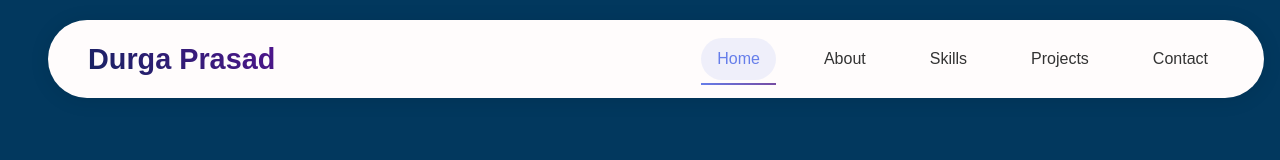
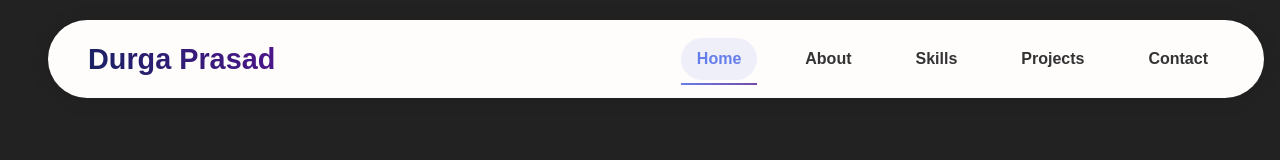
Before and after one commit to devareakonda/durga-portfolio, a React (Create React App) app: page / in a window 1280 px wide. Shown: the top 160 px of the page. Built offline with nearby package versions, Linux system fonts and the light colour scheme.

Commit message:
update files

```diff
--- a/src/App.css
+++ b/src/App.css
@@ -71,7 +71,7 @@ body {
 .nav-menu a {
   text-decoration: none;
   color: #333;
-  font-weight: 500;
+  font-weight: 800;
   position: relative;
   transition: all 0.3s ease;
   padding: 0.5rem 1rem;
@@ -123,7 +123,7 @@ body {
   align-items: center;
   justify-content: center;
   /* background: linear-gradient(135deg, #001775 0%, #26004d 100%); */
-  background-color: #02385e;
+  background-color: #000000dd;
 
   color: rgb(255, 255, 255);
   position: relative;
@@ -263,7 +263,7 @@ body {
 
 img {
   box-shadow: 10px 10px 40px rgb(161, 158, 158);
-  width: 350px;
+  width: 300px;
   border-radius: 10px;
   height: 400px;
 
--- a/src/App.js
+++ b/src/App.js
@@ -72,7 +72,7 @@ function App() {
             </p>
             <div className="hero-buttons">
               <button className="btn btn-primary" onClick={() => scrollToSection('projects')}>View My Work</button>
-             <a href="/Durga Prasad Devarakonda.pdf"> <button className="btn btn-secondary">Download Resume</button></a>
+             <a href="/Durga Prasad Devarakonda.pdf" download="Durga_Prasad_Resume.pdf"> <button className="btn btn-secondary">Download Resume</button></a>
             </div>
           </div>
           <div className="hero-image">
--- a/src/Projcets.js
+++ b/src/Projcets.js
@@ -14,8 +14,7 @@ function Projcets() {
       title: 'CSS Projects',
       description: 'CSS is a stylesheet language used to control the layout, design, and appearance of HTML elements on a web page.',
       tech: ['HTML5','CSS3'],
-      link: 'https://chat-boo.netlify.app/',
-    //   id :'restaurant-website',
+      link: 'https://devareakonda.github.io/prasad-gallery/',
     },
     {
       title: 'Java Script',
@@ -40,13 +39,13 @@ function Projcets() {
        title: 'WordPress',
       description: 'WordPress is a popular open-source content management system (CMS) that allows users to create and manage websites easily without needing advanced coding skills.',
       tech: ['WordPress'],
-      link: 'https://dev-samasreya-charity.pantheonsite.io/',
+      link: 'https://dev-prasad-gym.pantheonsite.io/',
     },
     {
        title: 'Adobe illustrator',
       description: 'WordPress is a popular open-source content management system (CMS) that allows users to create and manage websites easily without needing advanced coding skills.',
       tech: ['Adobeillustrator'],
-      link:'https://drive.google.com/drive/folders/1QXCdFzMVjpJAEHsD8zpUl4AZS_sCelPn?usp=drive_link',
+      link:'https://devareakonda.github.io/illustrator/',
 
     },
     {
```
